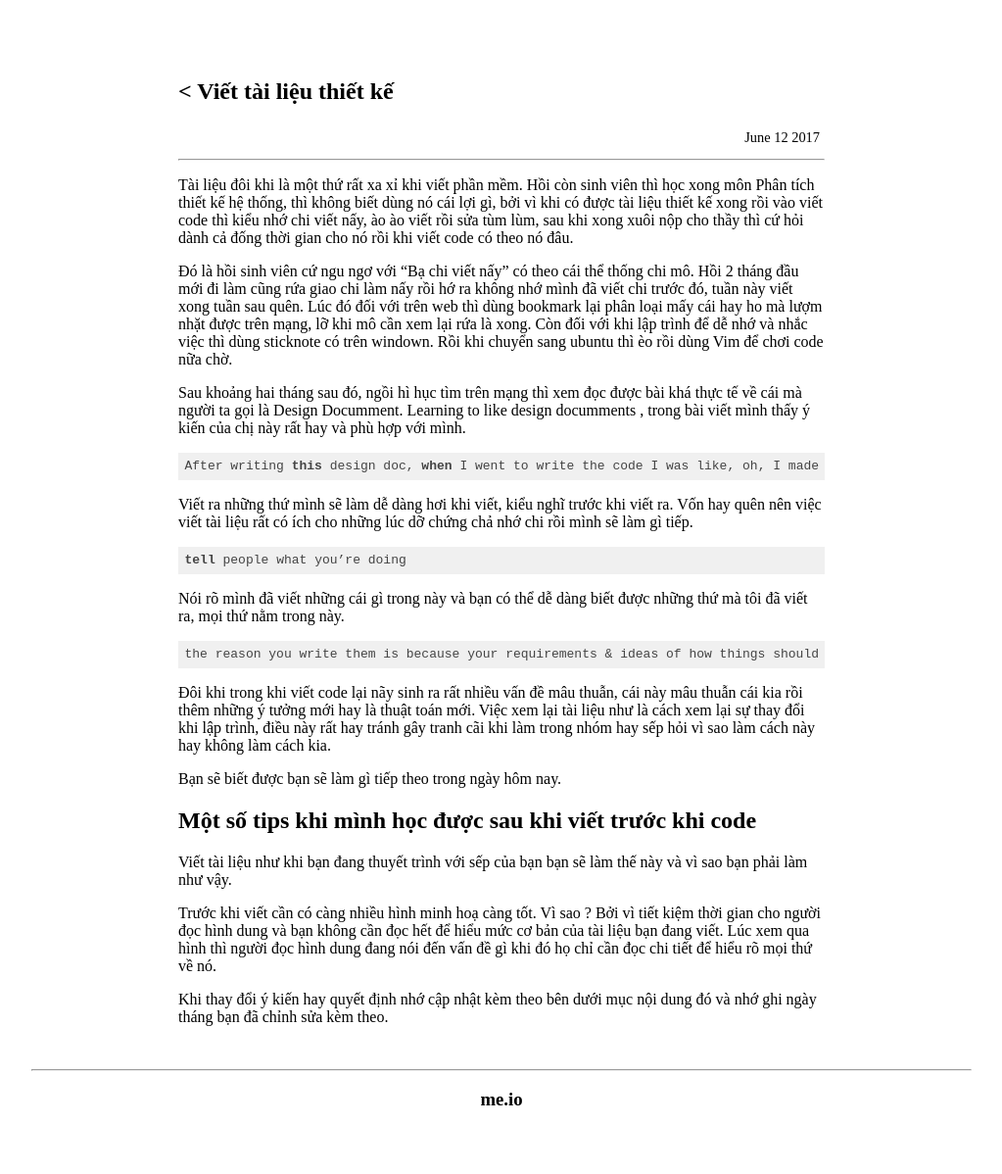
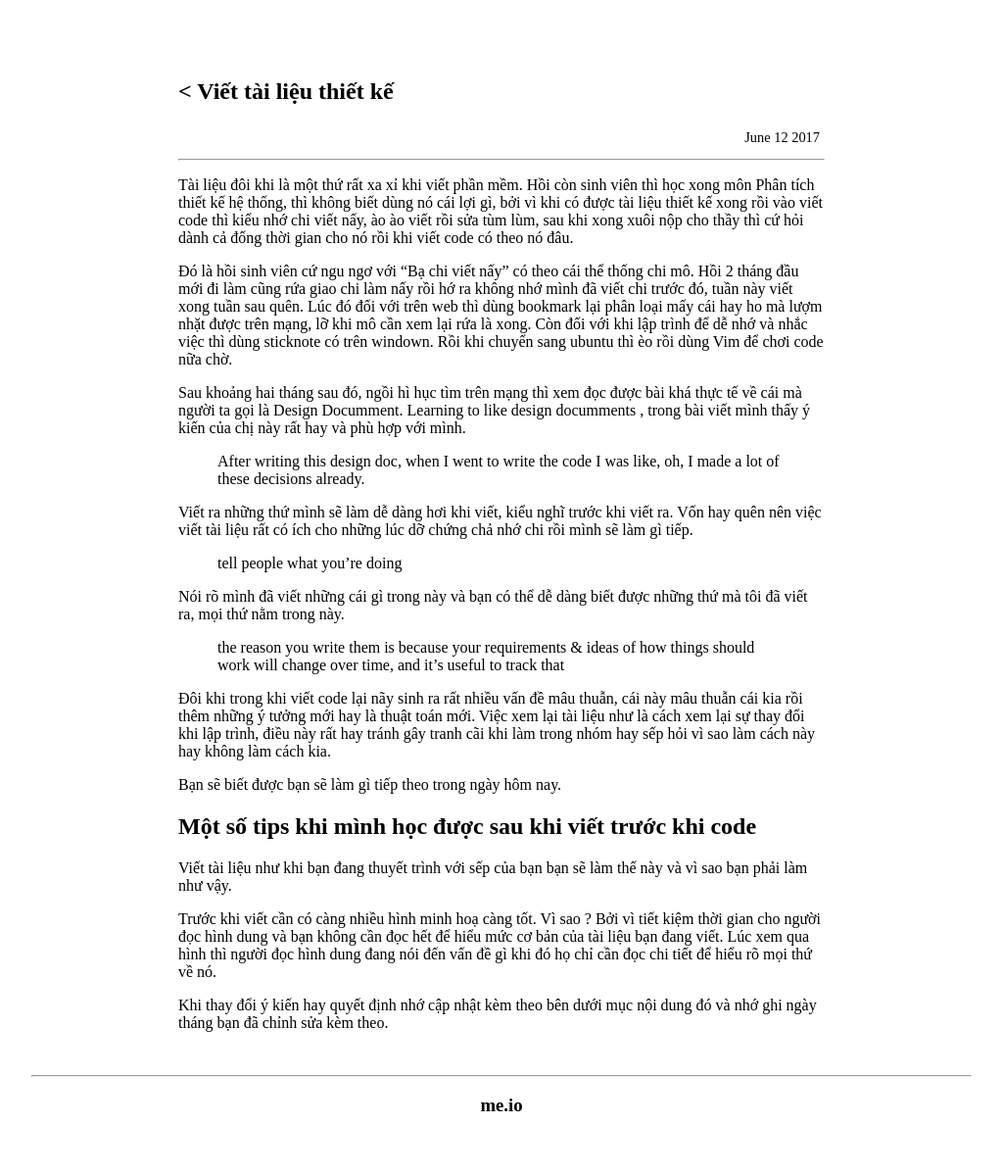
Before and after one commit to congdv/congdv.github.io, a Jekyll site: the page built from _posts/2017-06-12-Viết-tài-liệu-thiết-kế.md, in a window 1280 px wide. Shown: the whole page at 98% size, without its empty margins (128-1151 px from the left). Built offline with Jekyll 4.4.1, drawn with Linux system fonts in a browser that asks for light colours.

Commit message:
css blockquote

````diff
--- a/_posts/2017-06-12-Viết-tài-liệu-thiết-kế.md
+++ b/_posts/2017-06-12-Viết-tài-liệu-thiết-kế.md
@@ -18,23 +18,20 @@ Sau khoảng hai tháng sau đó, ngồi hì hục tìm trên mạng thì xem đ
 ý kiến của chị này rất hay và phù hợp với mình.
 
 
-```
-After writing this design doc, when I went to write the code I was like, oh, I made a lot of these decisions already.
-```
+> After writing this design doc, when I went to write the code I was like, oh, I made a lot of these decisions already.
+
 Viết ra những thứ mình sẽ làm dễ dàng hơi khi viết, kiểu nghĩ trước khi viết ra. Vốn hay quên nên việc viết tài liệu rất có ích
 cho những lúc dỡ chứng chả nhớ chi rồi mình sẽ làm gì tiếp.
 
 
-```
-tell people what you’re doing
-```
+> tell people what you’re doing
+
 Nói rõ mình đã viết những cái gì trong này và bạn có thể dễ dàng biết được những thứ mà tôi đã viết ra, mọi thứ nằm trong này.
 
 
 
-```
-the reason you write them is because your requirements & ideas of how things should work will change over time, and it’s useful to track that
-```
+> the reason you write them is because your requirements & ideas of how things should work will change over time, and it’s useful to track that
+
 Đôi khi trong khi viết code lại nãy sinh ra rất nhiều vấn đề mâu thuẫn, cái này mâu thuẫn cái kia rồi thêm những ý tưởng mới hay
 là thuật toán mới. Việc xem lại tài liệu như là cách xem lại sự thay đổi khi lập trình, điều này rất hay tránh gây tranh cãi khi
 làm trong nhóm hay sếp hỏi vì sao làm cách này hay không làm cách kia.
````
